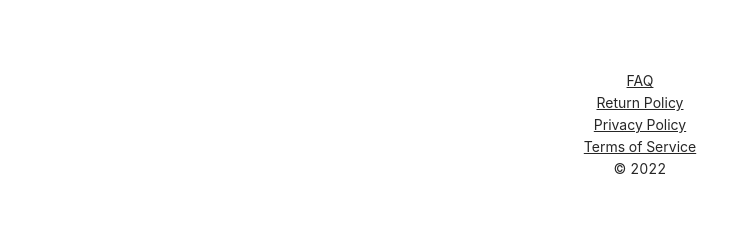
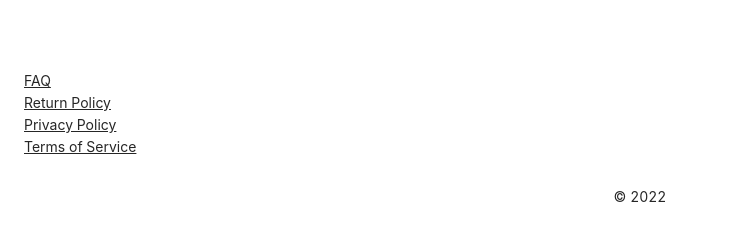
Before and after one commit to punchagan/artful-dodger, a Next.js app: page /about in a window 1280 px wide. Shown: the part 666-895 px from the top of the page, without its empty margins (0-736 px from the left). Before the commit the page ends 870 px from the top, so only its background shows below. Built offline with nearby package versions, Linux system fonts and the light colour scheme; no server answers.

Commit message:
Left align footer links but center align the copyright

```diff
--- a/components/layout.js
+++ b/components/layout.js
@@ -58,18 +58,21 @@ export default function BaseLayout({ children, siteTitle, pageTitle, pages }) {
         <Content style={{ minWidth: "100%", padding: "0px" }}>{children}</Content>
         <Footer
           style={{
-            textAlign: "center",
             backgroundColor,
           }}
         >
+          {pages && (
+            <div className="footer-links">
               {pages?.map((page) => (
-            <Row key={page.name} className="footer-link">
+                <Row key={page.name}>
                   <Col span={24}>
                     <a href={page.url}>{page.title}</a>
                   </Col>
                 </Row>
               ))}
-          <Row>
+            </div>
+          )}
+          <Row style={{ textAlign: "center" }}>
             <Col span={24}>
               © {siteTitle} {year}
             </Col>
--- a/styles/main.css
+++ b/styles/main.css
@@ -130,7 +130,11 @@
   top: 64px !important;
 }
 
-.footer-link a, .markdown-data a {
+.footer-links {
+    margin-bottom: 2em;
+}
+
+.footer-links a, .markdown-data a {
     text-decoration: underline !important;
     color: rgba(0, 0, 0, 0.85) !important;
 }
```
Lines whose indentation alone changed are shown as unchanged.
